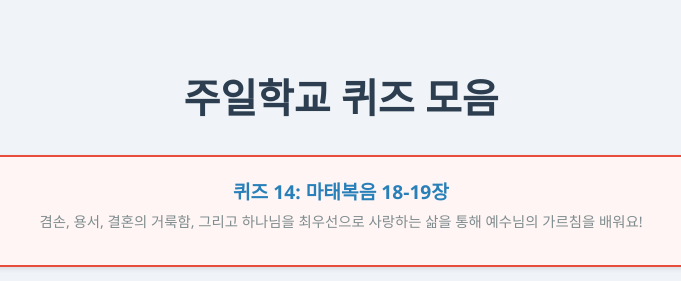
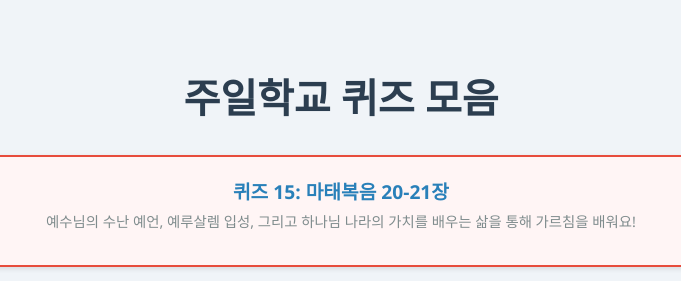
Before and after one commit to cokidz/25CheonanJungbu5th, a plain HTML site: page index.html in a window 1280 px wide. Shown: the top 281 px of the page, 299-980 px from the left. Drawn offline with Linux system fonts and the light colour scheme.

Commit message:
Update index.html

```diff
--- a/index.html
+++ b/index.html
@@ -82,8 +82,8 @@
     <h1>주일학교 퀴즈 모음</h1>
     <div class="quiz-list">
         <div class="quiz-item latest-quiz">
-            <a href="quiz_mat_18-19.html">퀴즈 14: 마태복음 18-19장</a>
-            <p class="description">겸손, 용서, 결혼의 거룩함, 그리고 하나님을 최우선으로 사랑하는 삶을 통해 예수님의 가르침을 배워요!</p>
+            <a href="quiz_mat_20-21.html">퀴즈 15: 마태복음 20-21장</a>
+            <p class="description">예수님의 수난 예언, 예루살렘 입성, 그리고 하나님 나라의 가치를 배우는 삶을 통해 가르침을 배워요!</p>
         </div>
         <div class="toggle-section">
             <button class="toggle-button" onclick="toggleQuizzes()">이전 퀴즈 보기/숨기기</button>
@@ -145,6 +145,11 @@
                 <a href="quiz_mat_17.html">퀴즈 13: 마태복음 17장</a>
                 <p class="description">변화 산에서의 영광, 하나님의 음성, 믿음의 중요성을 통해 예수님의 신성과 능력을 배워요!</p>
             </div>
+            <div class="quiz-item">
+                <a href="quiz_mat_18-19.html">퀴즈 14: 마태복음 18-19장</a>
+                <p class="description">겸손, 용서, 결혼의 거룩함, 그리고 하나님을 최우선으로 사랑하는 삶을 통해 예수님의 가르침을 배워요!</p>
+            </div>
+
 
         </div>
     </div>
```
